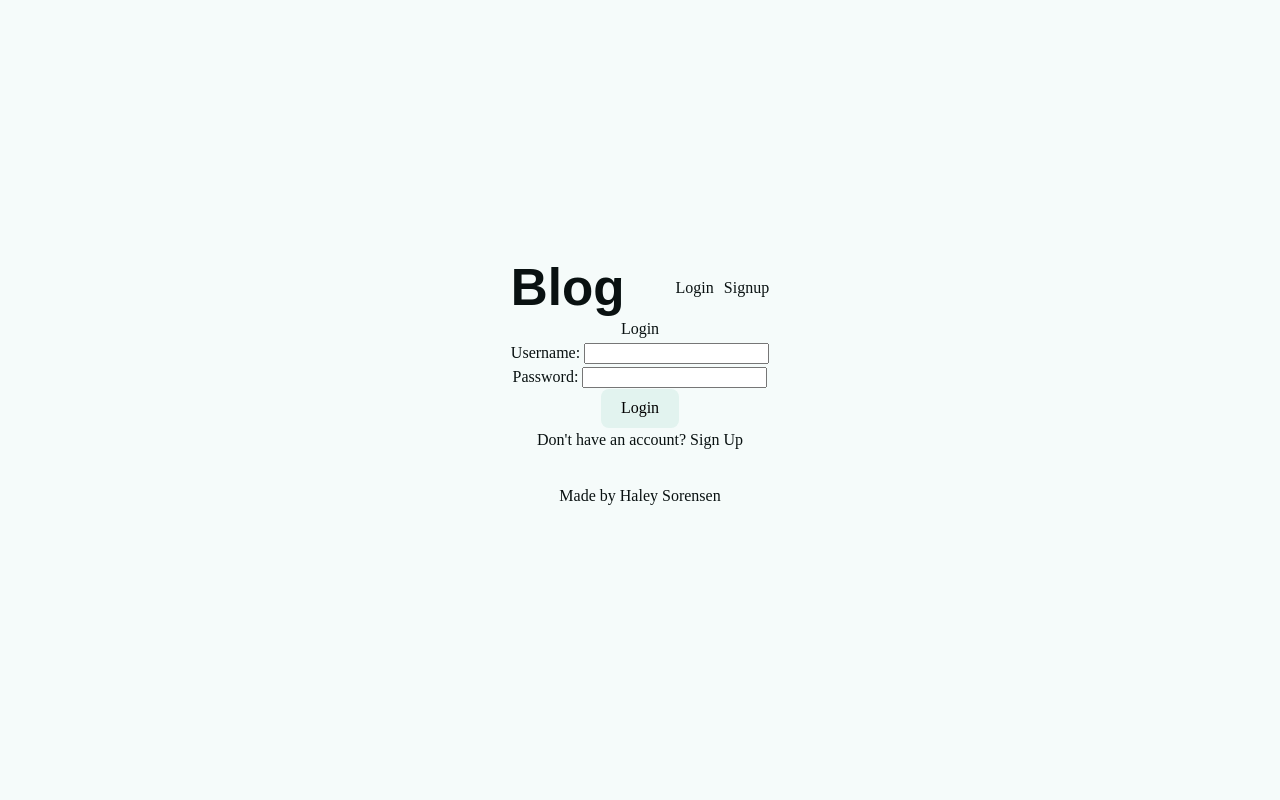
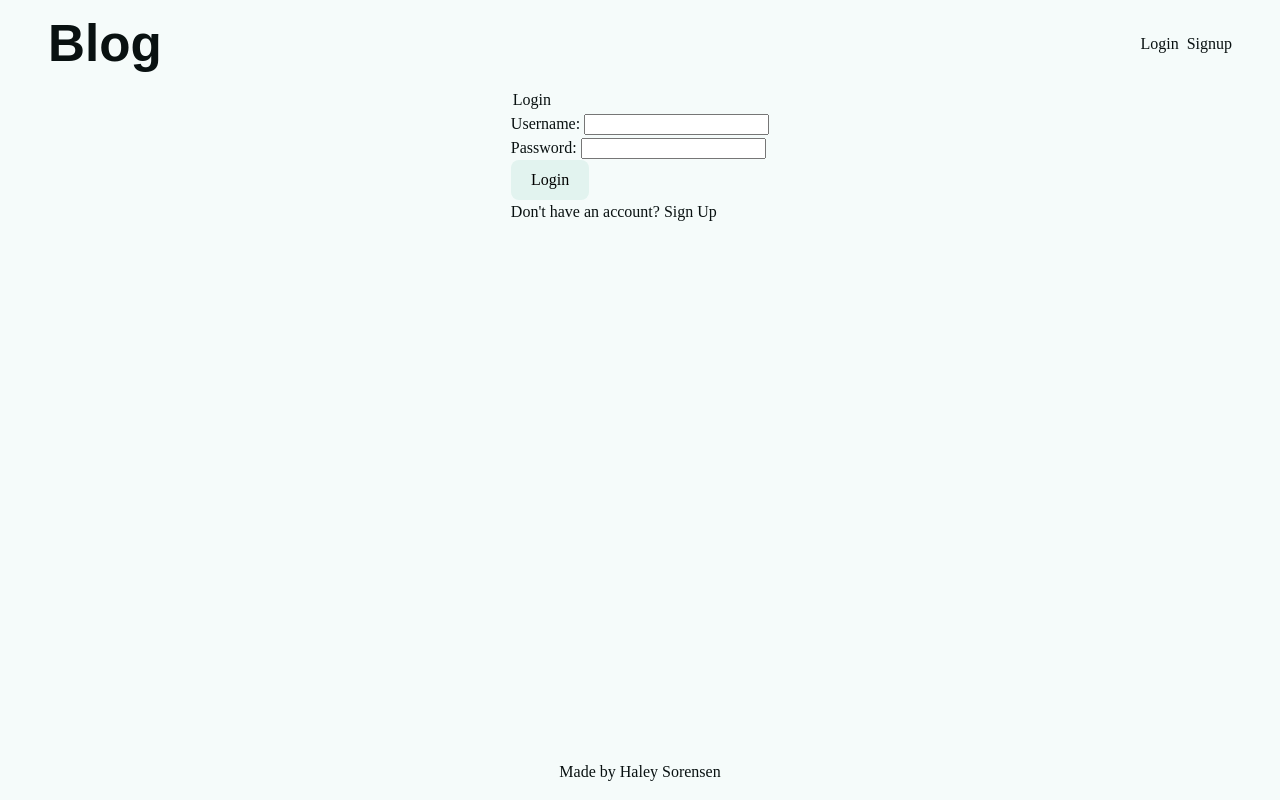
Before and after one commit to Hsoren31/blog-api, a React (Vite) app in the folder author/: page /login in a window 1280 px wide. Built offline with nearby package versions, Linux system fonts and the light colour scheme.

Commit message:
STYLE: add layout/spacing to header/main/footer

```diff
--- a/author/src/App.css
+++ b/author/src/App.css
@@ -1,10 +1,10 @@
 #root {
-  max-width: 1280px;
-  margin: 0 auto;
-  padding: 0 2rem;
-  text-align: center;
+  min-width: calc(100vw - 2rem);
+  min-height: 100vh;
   display: flex;
   flex-direction: column;
+  margin: 0 auto;
+  padding: 0 var(--spacing-2);
 }
 
 header,
@@ -15,18 +15,22 @@ header,
 header {
   justify-content: space-between;
   align-items: center;
+  padding: var(--spacing-2);
 }
 
 .nav {
   list-style: none;
-  gap: 10px;
+  padding: 0;
+  gap: var(--spacing-1);
 }
 
 main {
   flex-grow: 1;
+  max-width: calc(100vw - 2rem);
+  margin: 0 auto;
 }
 
 footer {
-  padding: 2rem;
+  padding: var(--spacing-2);
   text-align: center;
 }
--- a/author/src/App.jsx
+++ b/author/src/App.jsx
@@ -7,7 +7,9 @@ function App() {
   return (
     <>
       <Header />
-      <Outlet />
+      <main>
+        <Outlet />
+      </main>
       <Footer />
     </>
   );
```
